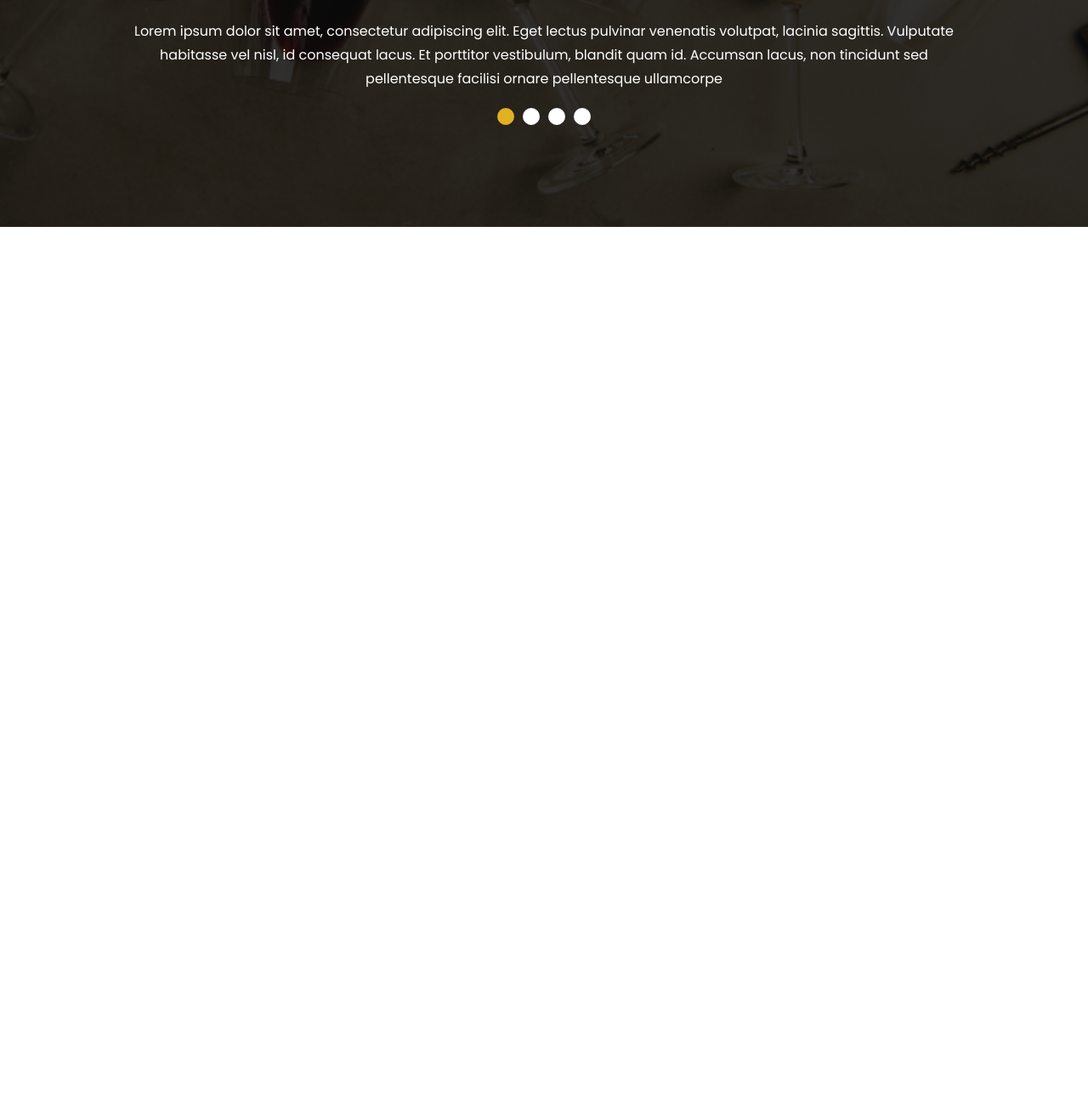
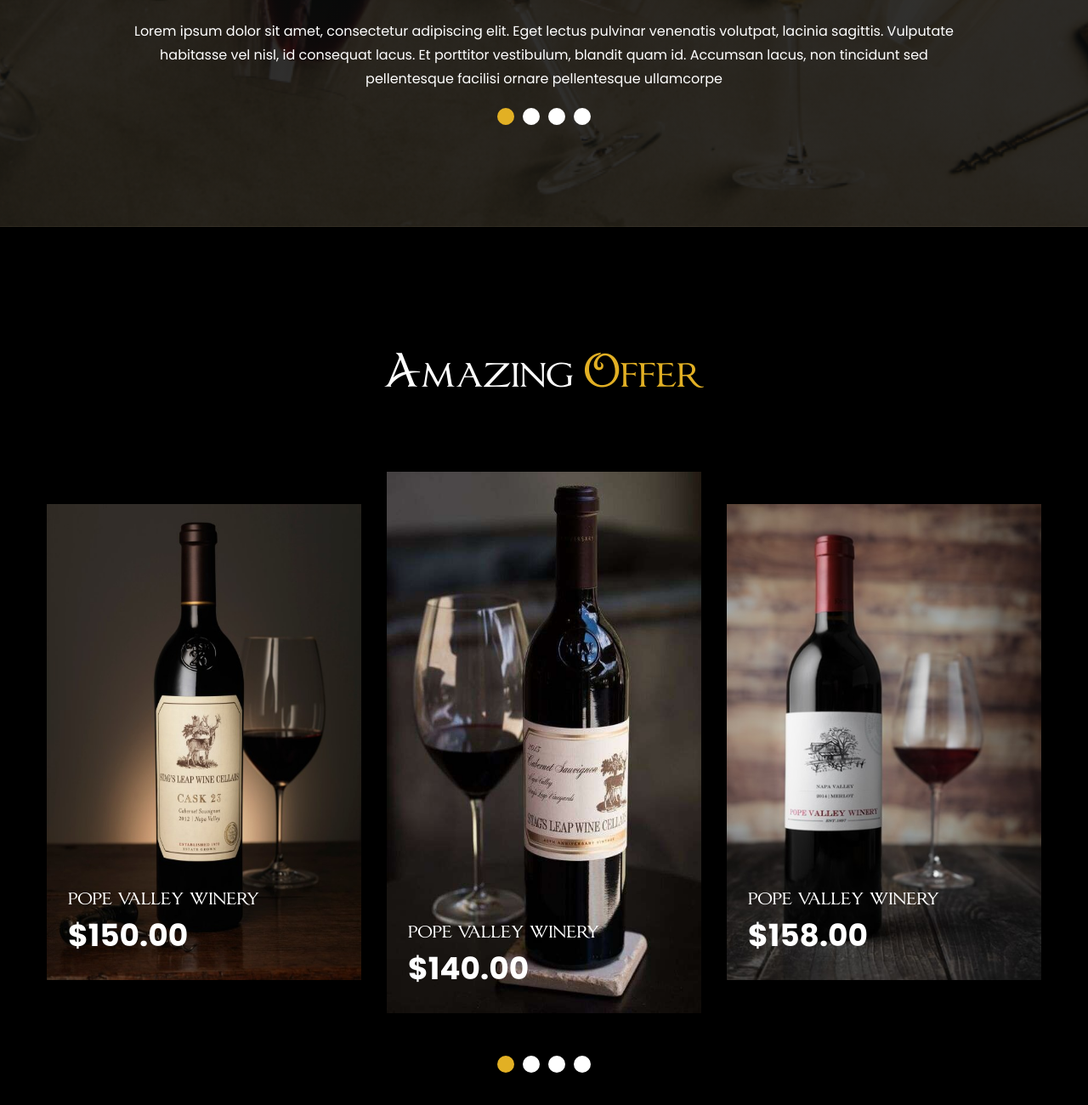
Before and after one commit to spclear/wine-landing, a website: page src/index.html in a window 1280 px wide. Shown: the part 3665-4965 px from the top of the page at 85% size. Before the commit the page ends 3932 px from the top, so only its background shows below. Drawn offline with nearby package versions, Linux system fonts and the light colour scheme; files that its build step writes are made by us from their sources; files whose address does not match are found by name.

Commit message:
Created "Amazing Offer" section.

```diff
--- /dev/null
+++ b/src/html/amazingOffer.html
@@ -0,0 +1,50 @@
+<section class="offer">
+  <div class="container offer__container">
+        <h2 class="offer__title">
+      Amazing <span>Offer</span>
+    </h2>
+    <div class="offer__slider slider">
+      <div class="slider__items">
+        <div class="slider__item item">
+          <img class="item__image" src="assets/img/content/offer-1-1.jpg" alt="pope valley winery">
+          <div class="item__info">
+            <h3 class="item__title">
+              pope valley winery
+            </h3>
+            <p class="item__price">
+              $150.00
+            </p>
+          </div>
+        </div>
+        <div class="slider__item item item_active">
+          <img class="item__image" src="assets/img/content/offer-1-2.png" alt="pope valley winery">
+          <div class="item__info">
+            <h3 class="item__title">
+              pope valley winery
+            </h3>
+            <p class="item__price">
+              $140.00
+            </p>
+          </div>
+        </div>
+        <div class="slider__item item">
+          <img class="item__image" src="assets/img/content/offer-1-3.png" alt="pope valley winery">
+          <div class="item__info">
+            <h3 class="item__title">
+              pope valley winery
+            </h3>
+            <p class="item__price">
+              $158.00
+            </p>
+          </div>
+        </div>
+      </div>
+      <div class="slider__nav">
+        <div class="slider__nav-item slider__nav-item_active"></div>
+        <div class="slider__nav-item"></div>
+        <div class="slider__nav-item"></div>
+        <div class="slider__nav-item"></div>
+      </div>
+    </div>
+  </div>
+</section>
--- a/src/html/clientReview.html
+++ b/src/html/clientReview.html
@@ -3,7 +3,7 @@
     <h2 class="review__title">
       Client <span>Review</span>
     </h2>
-    <div class="review__slider">
+    <div class="review__slider slider">
       <div class="review__item item">
         <div class="item__client-photo">
           <img
--- a/src/index.html
+++ b/src/index.html
@@ -3,7 +3,7 @@
 <head>
   <meta charset="UTF-8">
   <meta name="viewport" content="width=device-width, initial-scale=1.0">
-  <title>Document</title>
+  <title>Food & Drinks</title>
   <link href="https://fonts.googleapis.com/css2?family=Poppins:wght@300;400;500;600;700&display=swap" rel="stylesheet">
   <link rel="stylesheet" href="https://cdnjs.cloudflare.com/ajax/libs/animate.css/4.1.1/animate.min.css" integrity="sha512-c42qTSw/wPZ3/5LBzD+Bw5f7bSF2oxou6wEb+I/lqeaKV5FDIfMvvRp772y4jcJLKuGUOpbJMdg/BTl50fJYAw==" crossorigin="anonymous" />
   <link rel="stylesheet" href="https://cdnjs.cloudflare.com/ajax/libs/font-awesome/5.15.1/css/all.min.css" />
@@ -15,6 +15,7 @@
   @@include('./html/newWine.html')
   @@include('./html/futured.html')
   @@include('./html/clientReview.html')
+  @@include('./html/amazingOffer.html')
 
   <script src="main.js"></script>
 </body>
--- /dev/null
+++ b/src/scss/components/amazingOffer.scss
@@ -0,0 +1,89 @@
+@import '../common/colors.scss';
+@import '../common/fonts.scss';
+@import '../common/text.scss';
+
+.offer {
+  background-color: $black;
+  color: $white;
+  padding: 160px 0 155px;
+
+  &__container {
+    display: flex;
+    flex-direction: column;
+    align-items: center;
+    justify-content: space-between;
+  }
+
+  &__title {
+    font-family: 'ChocolateBox';
+    color: $white;
+    @include text-config(48px, 28px, 100px);
+
+    span {
+      color: $yellow;
+    }
+  }
+
+  .slider {
+    &__items {
+      display: flex;
+      align-items: center;
+      justify-content: center;
+      margin-bottom: 50px;
+
+      .item {
+        width: 370px;
+        height: 560px;
+        margin: 0 15px;
+        position: relative;
+        cursor: pointer;
+
+        &_active {
+          height: 637px;
+        }
+
+        &__image {
+          height: 100%;
+          width: 100%;
+        }
+
+        &__info {
+          position: absolute;
+          bottom: 25px;
+          left: 25px;
+        }
+
+        &__title {
+          font-weight: 300;
+          @include text-config(24px, 14px, 10px);
+        }
+
+        &__price {
+          font-family: 'Poppins';
+          font-weight: 700;
+          @include text-config(36px, 54px, 0);
+        }
+      }
+    }
+
+    &__nav {
+      display: flex;
+      align-items: center;
+      justify-content: center;
+
+      &-item {
+        width: 20px;
+        height: 20px;
+        background-color: $white;
+        border-radius: 50%;
+        margin: 0 5px;
+        transition: background-color .3s;
+        cursor: pointer;
+
+        &_active {
+          background-color: $yellow;
+        }
+      }
+    }
+  }
+}
--- a/src/scss/components/clientReview.scss
+++ b/src/scss/components/clientReview.scss
@@ -18,7 +18,6 @@
     flex-direction: column;
     align-items: center;
     justify-content: space-between;
-    z-index: 187;
   }
 
   &__title {
@@ -44,6 +43,7 @@
         border: 5px solid $white;
         overflow: hidden;
         margin-bottom: 30px;
+        box-shadow: 0 1px 10px rgba(0, 0, 0, .1);
       }
 
       &__photo {
--- a/src/scss/style.scss
+++ b/src/scss/style.scss
@@ -5,6 +5,7 @@
 @import './components/newWine.scss';
 @import './components/futured.scss';
 @import './components/clientReview.scss';
+@import './components/amazingOffer.scss';
 
 * {
   padding: 0;
```
Also changed, not shown: dist/assets/img/content/offer-1-1.jpg (added), dist/assets/img/content/offer-1-2.png (added), dist/assets/img/content/offer-1-3.png (added), dist/css/style.css, dist/index.html, src/assets/img/content/offer-1-1.jpg (added), src/assets/img/content/offer-1-2.png (added), src/assets/img/content/offer-1-3.png (added), 1 other file.
